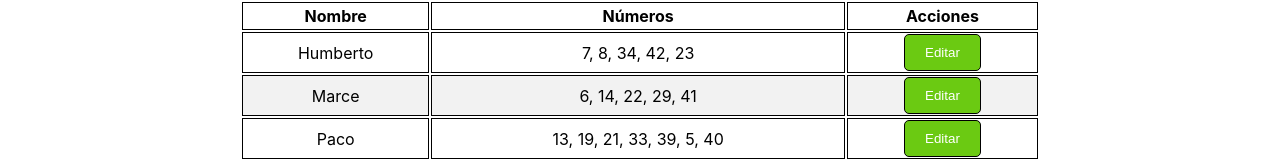
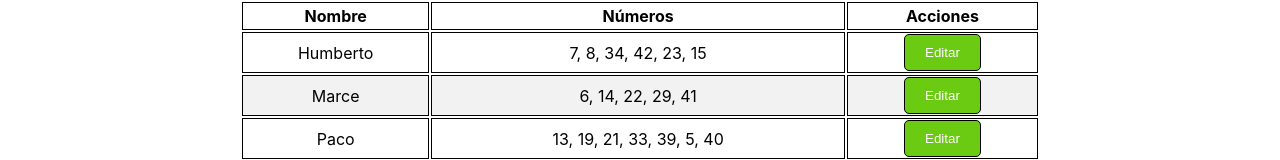
Before and after one commit to ingeabraham23/horarios, a React (Vite) app: page / in a window 1280 px wide. Shown: the top 160 px of the page. Built offline with nearby package versions, Linux system fonts and the light colour scheme.

Commit message:
agregada unidad 15

```diff
--- a/src/App.jsx
+++ b/src/App.jsx
@@ -15,7 +15,7 @@ function App() {
   const [fechaSeleccionada, setFechaSeleccionada] = useState(fechaActual); // Estado para la fecha seleccionada en el DatePicker, se inicializa con la fecha en que se esta ejecutando la aplicación
 
   const [grupos, setGrupos] = useState([
-    { nombre: "Humberto", numeros: [7, 8, 34, 42, 23] },
+    { nombre: "Humberto", numeros: [7, 8, 34, 42, 23, 15] },
     { nombre: "Marce", numeros: [6, 14, 22, 29, 41] },
     { nombre: "Paco", numeros: [13, 19, 21, 33, 39, 5, 40] },
     { nombre: "Heriberto", numeros: [4, 12, 20, 31] },
```
